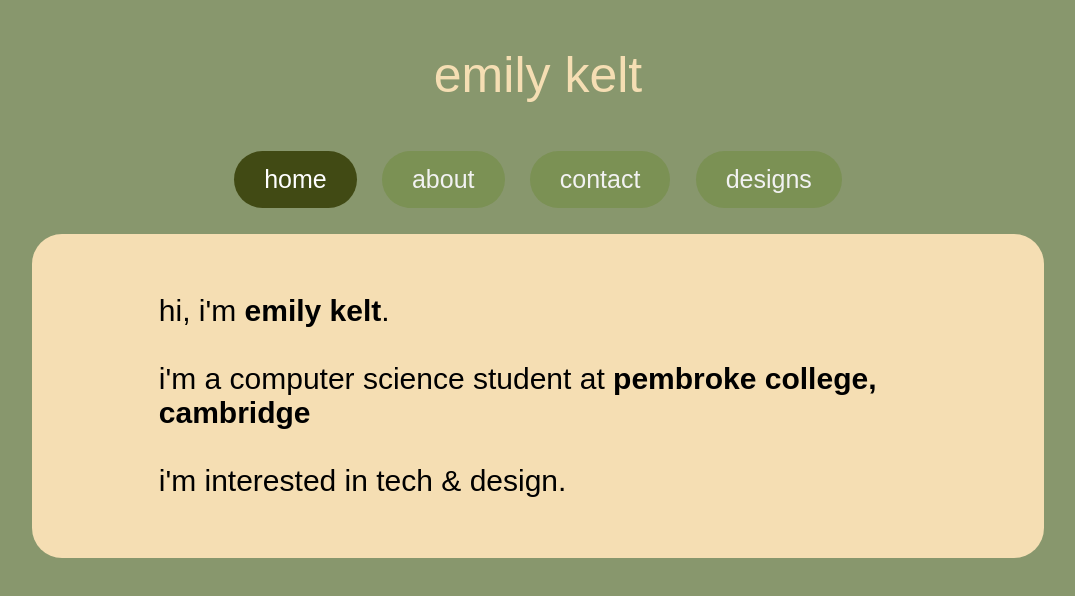
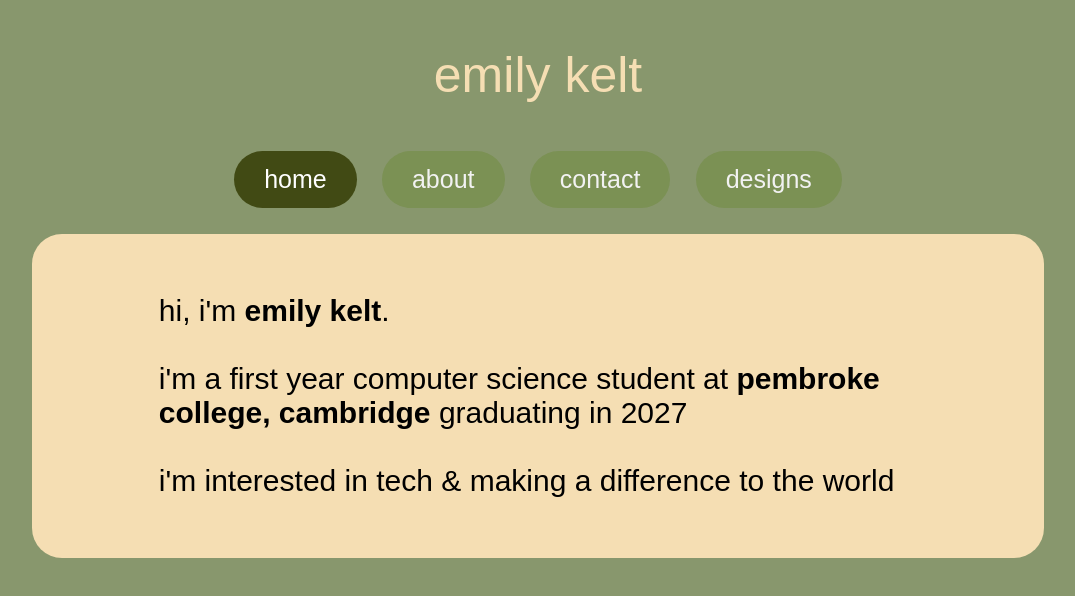
Before and after one commit to emilykelt/me, a plain HTML site: page index.html in a window 1280 px wide. Shown: the whole page, without its empty margins (102-1177 px from the left). Drawn offline with Linux system fonts and the light colour scheme; a web font is replaced by a local one.

Commit message:
Update index.html

```diff
--- a/index.html
+++ b/index.html
@@ -29,7 +29,7 @@
 
 
 <div class="maintext">
-    <p>hi, i'm <b>emily kelt</b>. <br><br> i'm a computer science student at <b>pembroke college, cambridge</b> <br><br> i'm interested in tech & design.
+    <p>hi, i'm <b>emily kelt</b>. <br><br> i'm a first year computer science student at <b>pembroke college, cambridge</b> graduating in 2027 <br><br> i'm interested in tech & making a difference to the world
    </p>
 
 
```
